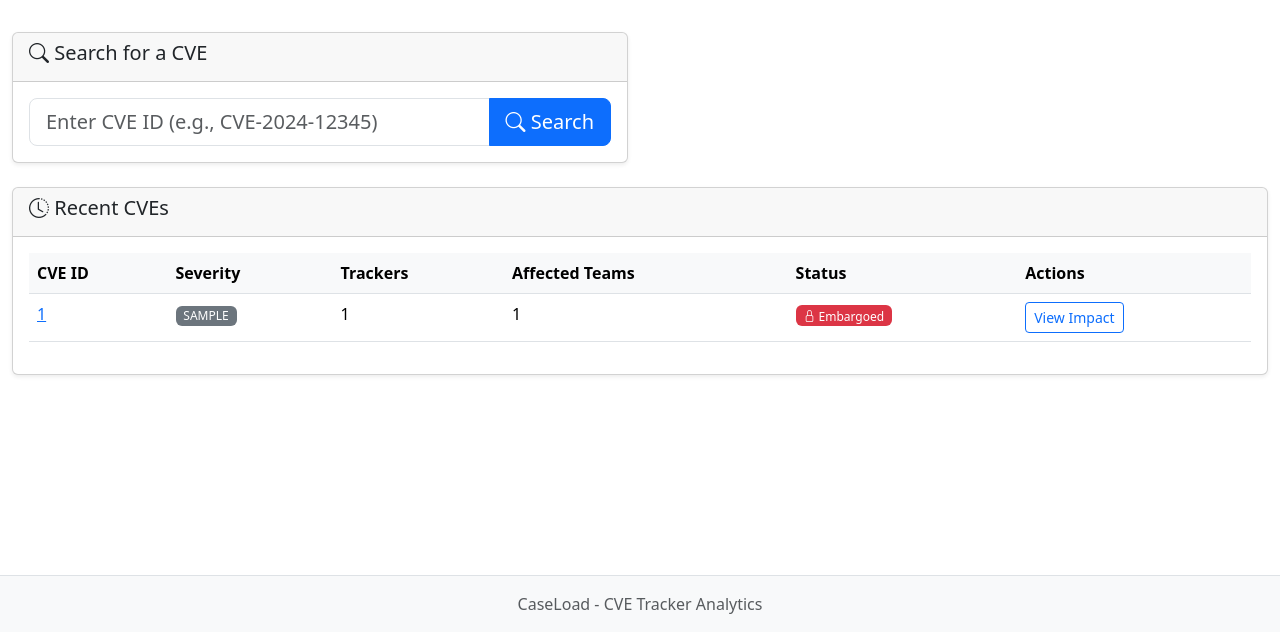
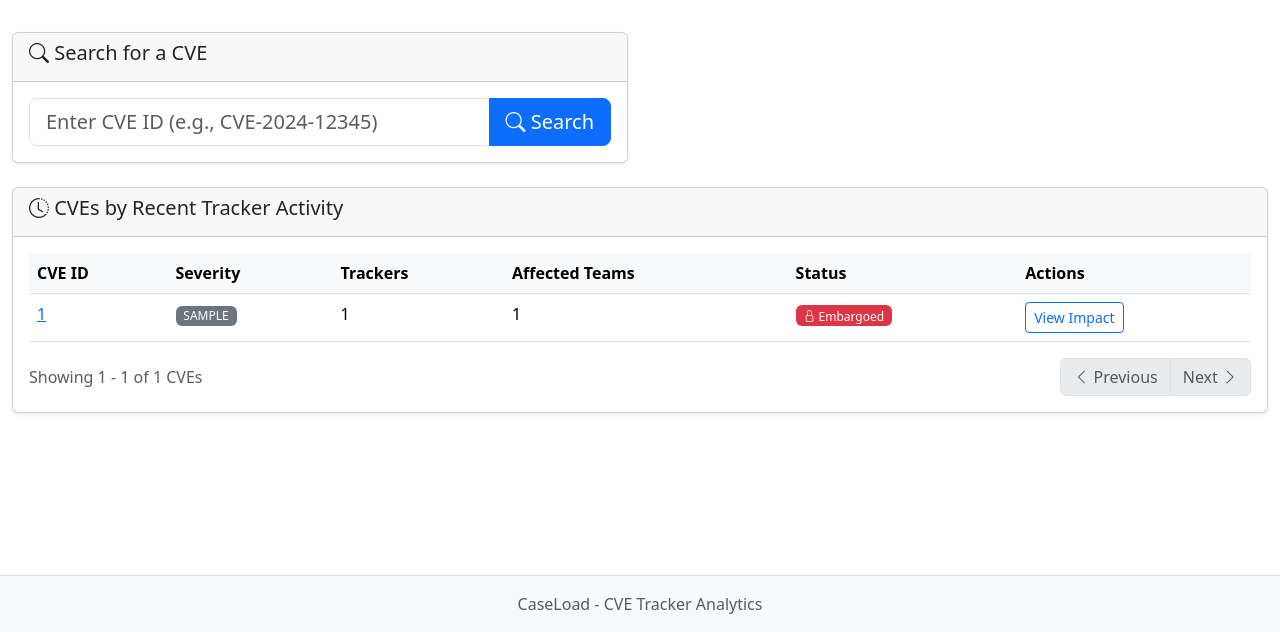
Before and after one commit to BillDett/caseload, a Flask app: page /impact/ in a window 1280 px wide. Shown: the part 168-800 px from the top of the page. Run offline with Flask 3, Linux system fonts and the light colour scheme; tables that the repository leaves empty hold one stand-in row (values such as "Sample post"); some libraries are stand-ins or nearby versions.

Commit message:
updated latest cve table on impact page

```diff
--- a/app/blueprints/impact/__init__.py
+++ b/app/blueprints/impact/__init__.py
@@ -8,12 +8,38 @@ bp = Blueprint("impact", __name__)
 @bp.route("/")
 def index():
     """Vulnerability Impact dashboard."""
-    from app.models import CVE
+    from sqlalchemy import func
 
-    # Get recent CVEs for quick access
-    recent_cves = CVE.query.order_by(CVE.created_at.desc()).limit(10).all()
+    from app.extensions import db
+    from app.models import CVE, Tracker
 
-    return render_template("impact/index.html", recent_cves=recent_cves)
+    page = request.args.get("page", 1, type=int)
+    per_page = 20
+
+    # Get CVEs sorted by most recent tracker created_date (descending)
+    # Subquery to get max created_date per CVE
+    max_created_subq = (
+        db.session.query(
+            Tracker.cve_id,
+            func.max(Tracker.created_date).label("max_created")
+        )
+        .group_by(Tracker.cve_id)
+        .subquery()
+    )
+
+    # Join CVEs with the subquery and order by max created_date
+    pagination = (
+        db.session.query(CVE)
+        .join(max_created_subq, CVE.id == max_created_subq.c.cve_id)
+        .order_by(max_created_subq.c.max_created.desc())
+        .paginate(page=page, per_page=per_page, error_out=False)
+    )
+
+    return render_template(
+        "impact/index.html",
+        recent_cves=pagination.items,
+        pagination=pagination,
+    )
 
 
 @bp.route("/cve/<cve_id>")
--- a/app/templates/impact/index.html
+++ b/app/templates/impact/index.html
@@ -43,7 +43,7 @@
     <div class="col">
         <div class="card">
             <div class="card-header">
-                <h5><i class="bi bi-clock-history"></i> Recent CVEs</h5>
+                <h5><i class="bi bi-clock-history"></i> CVEs by Recent Tracker Activity</h5>
             </div>
             <div class="card-body">
                 <table class="table table-hover">
@@ -93,6 +93,37 @@
                         {% endfor %}
                     </tbody>
                 </table>
+                {% if pagination %}
+                <div class="d-flex justify-content-between align-items-center mt-3">
+                    <span class="text-muted">
+                        Showing {{ (pagination.page - 1) * pagination.per_page + 1 }} -
+                        {{ [pagination.page * pagination.per_page, pagination.total] | min }}
+                        of {{ pagination.total }} CVEs
+                    </span>
+                    <nav aria-label="CVE pagination">
+                        <ul class="pagination mb-0">
+                            <li class="page-item {{ 'disabled' if not pagination.has_prev else '' }}">
+                                {% if pagination.has_prev %}
+                                <a class="page-link" href="{{ url_for('impact.index', page=pagination.prev_num) }}">
+                                    <i class="bi bi-chevron-left"></i> Previous
+                                </a>
+                                {% else %}
+                                <span class="page-link"><i class="bi bi-chevron-left"></i> Previous</span>
+                                {% endif %}
+                            </li>
+                            <li class="page-item {{ 'disabled' if not pagination.has_next else '' }}">
+                                {% if pagination.has_next %}
+                                <a class="page-link" href="{{ url_for('impact.index', page=pagination.next_num) }}">
+                                    Next <i class="bi bi-chevron-right"></i>
+                                </a>
+                                {% else %}
+                                <span class="page-link">Next <i class="bi bi-chevron-right"></i></span>
+                                {% endif %}
+                            </li>
+                        </ul>
+                    </nav>
+                </div>
+                {% endif %}
             </div>
         </div>
     </div>
```
Also changed, not shown: config/teams.json (+0 -7 lines).
